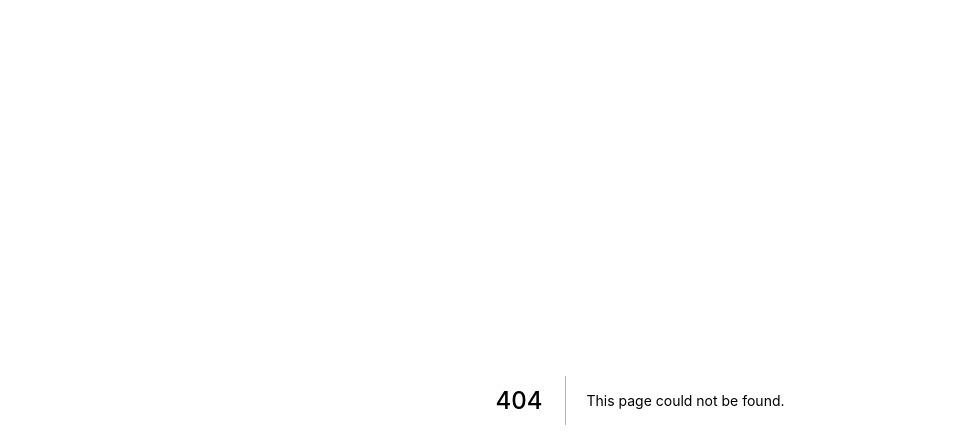
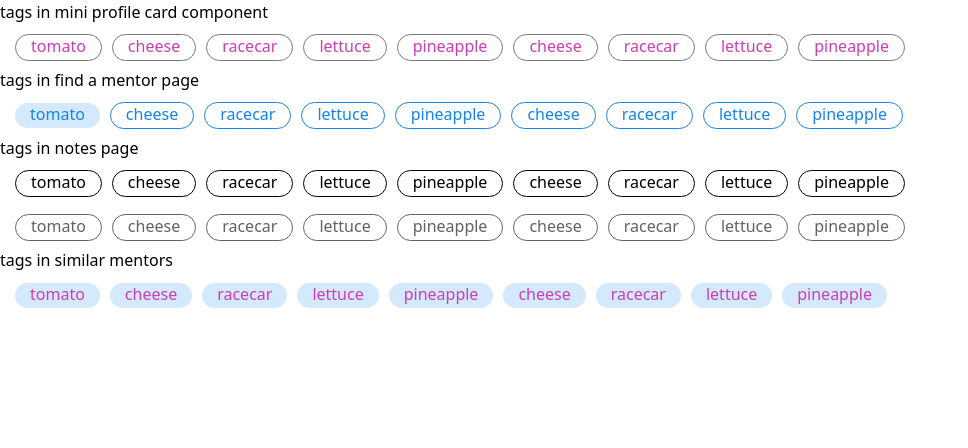
Before and after one commit to JasonXB/EF_Clone, a Next.js app: page /test in a window 1280 px wide. Before the commit this address had no page. Shown: the top 448 px of the page, without its empty margins (0-968 px from the left). Built offline with nearby package versions, Linux system fonts and the light colour scheme.

Commit message:
added test page for testing

```diff
--- a/components/BubbleTags.tsx
+++ b/components/BubbleTags.tsx
@@ -1,16 +1,40 @@
 import BubbleTag, { BUBBLE_TAG_TYPE_CLASSES } from './BubbleTag';
 import bubbleTagStyles from '../styles/BubbleTag.module.css';
+import { v4 as uuidv4 } from 'uuid';
+
 
 interface Tags {
-  tags: string[]
+  tags: string[],
+  bubbleTagType: BUBBLE_TAG_TYPE_CLASSES,
+  index: number,
+  alternativeTagType: BUBBLE_TAG_TYPE_CLASSES,
 }
 
-const BubbleTags = ({ tags }: Tags) => {
+/*
+  BubbleTags component's main use is to take in an array and display all of its element as a tag
+
+  To use this component in different pages, BUBBLE_TAG_TYPE_CLASSES must
+  also be imported together with this component since bubbleTagType prop
+  takes in a BUBBLE_TAG_TYPE_CLASSES
+
+  index and alternativeType props are optional and are used to select a
+  single element and change its color to the alternative one
+*/
+const BubbleTags = ({ tags, bubbleTagType, index, alternativeTagType }: Tags) => {
+  let selectedTagType;
   return (
     <div className={bubbleTagStyles.container}>
-      {tags.map((tag: string) => (
-        <BubbleTag tag={tag} bubbleTagType={BUBBLE_TAG_TYPE_CLASSES.blue} />
-      ))}
+      {tags.map((tag: string, i: number) => {
+
+        //condition to handle cases if the component involves the index prop
+        if(i == index){
+          selectedTagType = alternativeTagType
+        } else {
+          selectedTagType = bubbleTagType
+        }
+
+        return <BubbleTag key={uuidv4()} tag={tag} bubbleTagType={selectedTagType} />
+        })}
     </div>
   );
 };
--- a/package.json
+++ b/package.json
@@ -14,12 +14,14 @@
     "next": "12.2.5",
     "prettier": "^2.7.1",
     "react": "18.2.0",
-    "react-dom": "18.2.0"
+    "react-dom": "18.2.0",
+    "uuid": "^9.0.0"
   },
   "devDependencies": {
     "@types/node": "18.7.15",
     "@types/react": "18.0.18",
     "@types/react-dom": "18.0.6",
+    "@types/uuid": "^8.3.4",
     "autoprefixer": "^10.4.8",
     "eslint": "8.23.0",
     "eslint-config-next": "12.2.5",
--- /dev/null
+++ b/pages/test.jsx
@@ -0,0 +1,40 @@
+import BubbleTags from '../components/BubbleTags';
+import { BUBBLE_TAG_TYPE_CLASSES } from '../components/BubbleTag';
+
+const arr = [
+  'tomato',
+  'cheese',
+  'racecar',
+  'lettuce',
+  'pineapple',
+  'cheese',
+  'racecar',
+  'lettuce',
+  'pineapple',
+];
+
+const test = () => {
+  return (
+    <div>
+      <p>tags in mini profile card component</p>
+      <BubbleTags tags={arr} bubbleTagType={BUBBLE_TAG_TYPE_CLASSES.pink} />
+      <p>tags in find a mentor page</p>
+      <BubbleTags
+        tags={arr}
+        bubbleTagType={BUBBLE_TAG_TYPE_CLASSES.blue}
+        index={0}
+        alternativeTagType={BUBBLE_TAG_TYPE_CLASSES.shadedBlue}
+      />
+      <p>tags in notes page</p>
+      <BubbleTags tags={arr} bubbleTagType={BUBBLE_TAG_TYPE_CLASSES.black} />
+      <BubbleTags tags={arr} bubbleTagType={BUBBLE_TAG_TYPE_CLASSES.grey} />
+      <p>tags in similar mentors</p>
+      <BubbleTags
+        tags={arr}
+        bubbleTagType={BUBBLE_TAG_TYPE_CLASSES.pinkShadedBlue}
+      />
+    </div>
+  );
+};
+
+export default test;
```
Also changed, not shown: 1 other file (tests, documents, lock files or other folders).
